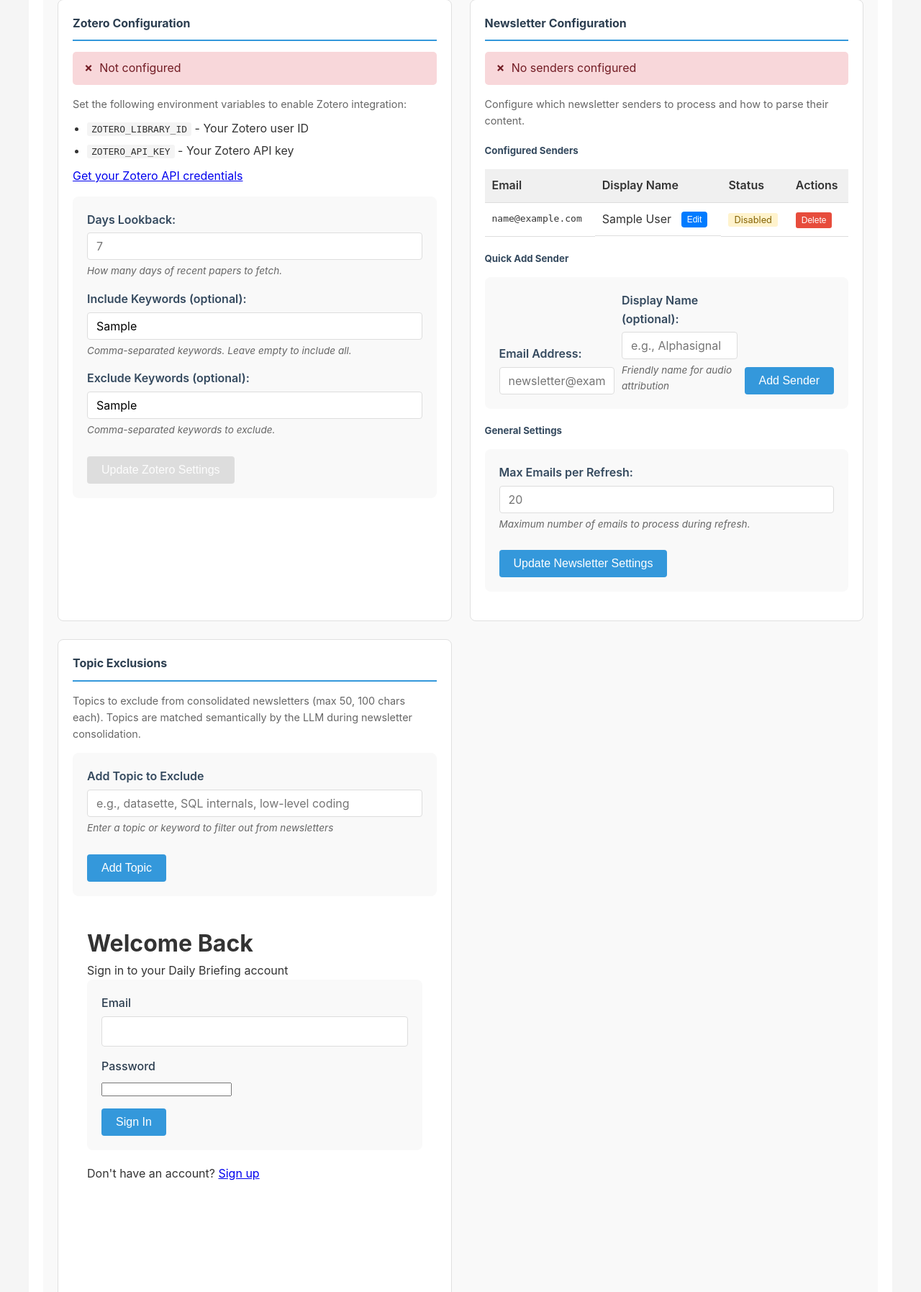
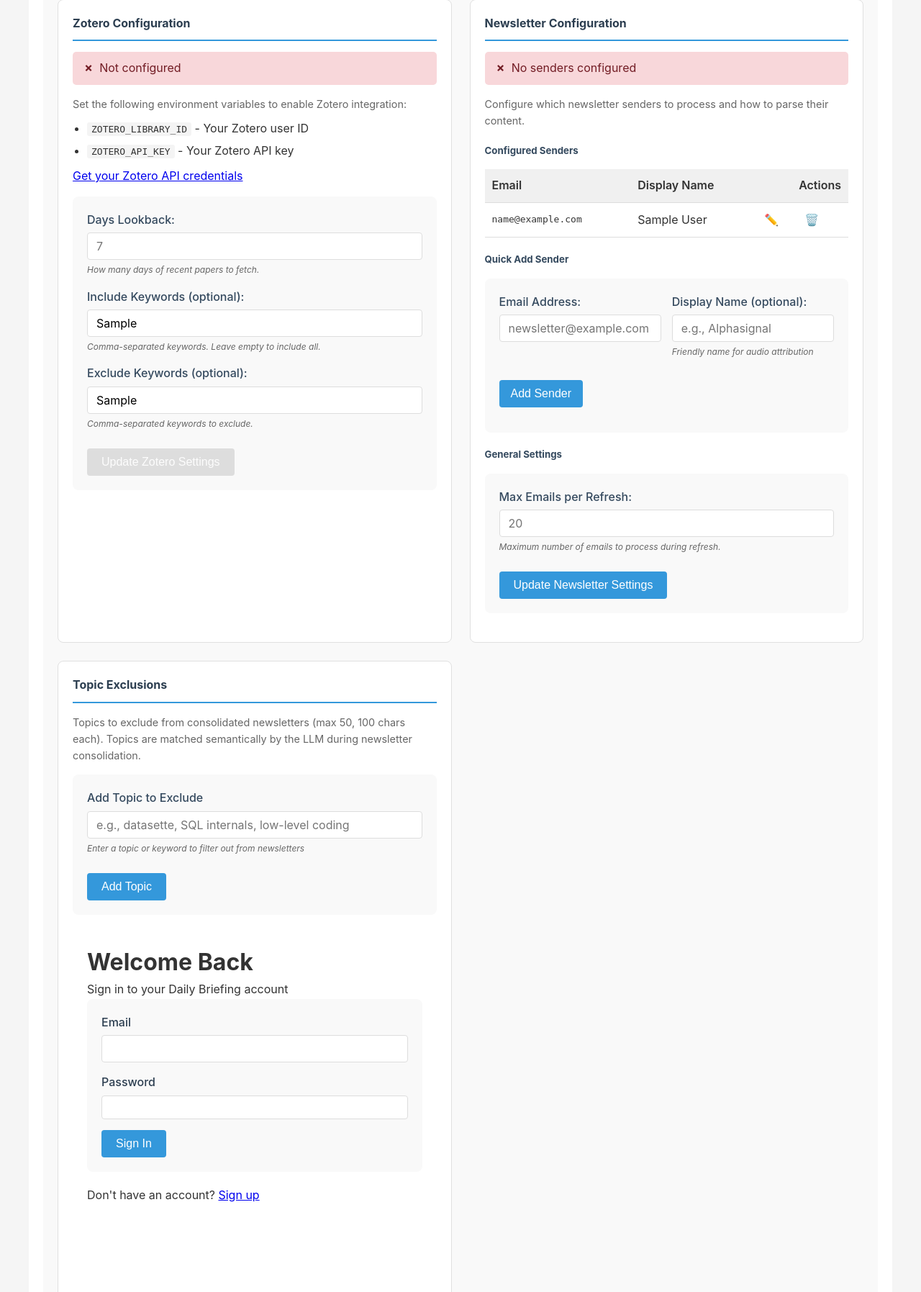
Before and after one commit to wgilpin/daily_briefing, a Flask app: template src/web/templates/settings.html in a window 1280 px wide. Shown: the part 314-2109 px from the top of the page at 72% size. Run offline with Flask 3, Linux system fonts and the light colour scheme; the template is opened without the code that fills it: most values are stand-ins (such as "Sample title", 1, 10 or a date in 2020); parts of the project's set-up code (start-up, migrations or seed data) failed here and were passed over; some libraries are stand-ins or nearby versions.

Commit message:
feat: enhance newsletter configuration UI

```diff
--- a/src/web/templates/partials/newsletter_config.html
+++ b/src/web/templates/partials/newsletter_config.html
@@ -24,7 +24,6 @@
                 <tr>
                     <th>Email</th>
                     <th>Display Name</th>
-                    <th>Status</th>
                     <th>Actions</th>
                 </tr>
             </thead>
@@ -34,23 +33,20 @@
                     <td class="sender-email">{{ email }}</td>
                     <td class="sender-display-name">
                         <span class="display-name-value">{{ config.get('display_name', '—') }}</span>
-                        <button class="btn-small edit-display-name-btn"
-                                onclick="editDisplayName('{{ email }}', '{{ config.get('display_name', '') }}')">
-                            Edit
+                        <button class="btn-icon edit-display-name-btn"
+                                onclick="editDisplayName('{{ email }}', '{{ config.get('display_name', '') }}')"
+                                title="Edit display name">
+                            ✏️
                         </button>
                     </td>
-                    <td>
-                        <span class="sender-status {% if config.get('enabled', True) %}enabled{% else %}disabled{% endif %}">
-                            {% if config.get('enabled', True) %}Enabled{% else %}Disabled{% endif %}
-                        </span>
-                    </td>
-                    <td>
-                        <button class="btn-small btn-danger"
+                    <td class="sender-actions">
+                        <button class="btn-icon btn-danger"
                                 hx-delete="{{ url_for('main.api_settings_delete_sender', email=email) }}"
                                 hx-confirm="Remove {{ email }} from senders?"
                                 hx-target="#newsletter-status"
-                                hx-swap="innerHTML">
-                            Delete
+                                hx-swap="innerHTML"
+                                title="Delete sender">
+                            🗑️
                         </button>
                     </td>
                 </tr>
@@ -67,7 +63,8 @@
         <form hx-post="{{ url_for('main.api_settings_newsletter_sender') }}"
               hx-target="#newsletter-status"
               hx-swap="innerHTML"
-              class="config-form inline-form">
+              class="config-form">
+            <div class="form-row">
                 <div class="form-group">
                     <label for="sender_email">Email Address:</label>
                     <input type="email"
@@ -84,7 +81,10 @@
                            placeholder="e.g., Alphasignal">
                     <small class="form-hint">Friendly name for audio attribution</small>
                 </div>
+                <div class="form-group form-button">
                     <button type="submit" class="btn">Add Sender</button>
+                </div>
+            </div>
         </form>
     </div>
 
@@ -174,10 +174,60 @@
 </script>
 
 <style>
+.form-row {
+    display: flex;
+    gap: 15px;
+    align-items: flex-start;
+    flex-wrap: wrap;
+}
+
+.form-row .form-group {
+    flex: 1;
+    min-width: 200px;
+}
+
+.form-row .form-button {
+    flex: 0 0 auto;
+    min-width: 120px;
+    display: flex;
+    align-items: flex-end;
+}
+
+.form-row .form-button .btn {
+    margin-top: 0;
+    height: 38px;
+    white-space: nowrap;
+    padding: 8px 16px;
+}
+
+.form-group label {
+    display: block;
+    margin-bottom: 5px;
+    font-weight: 500;
+}
+
+.form-group input {
+    width: 100%;
+    padding: 8px;
+    border: 1px solid #ddd;
+    border-radius: 4px;
+}
+
+.form-hint {
+    display: block;
+    font-size: 12px;
+    color: #666;
+    margin-top: 4px;
+}
+
+.sender-list-table {
+    margin: 15px 0;
+}
+
 .senders-table {
     width: 100%;
     border-collapse: collapse;
-    margin: 15px 0;
+    table-layout: auto;
 }
 
 .senders-table th,
@@ -190,33 +240,45 @@
 .senders-table th {
     background-color: #f0f0f0;
     font-weight: 600;
+    white-space: nowrap;
+}
+
+.sender-email {
+    font-size: 13px;
+    word-break: break-word;
 }
 
 .sender-display-name {
     display: flex;
     align-items: center;
-    gap: 10px;
+    gap: 8px;
 }
 
 .display-name-value {
-    min-width: 100px;
+    flex: 1;
 }
 
-.btn-small {
-    padding: 4px 8px;
-    font-size: 12px;
-    cursor: pointer;
+.sender-actions {
+    text-align: center;
+    width: 60px;
 }
 
-.edit-display-name-btn {
-    background-color: #007bff;
-    color: white;
+.btn-icon {
+    padding: 4px 8px;
+    font-size: 16px;
+    cursor: pointer;
     border: none;
+    background: transparent;
     border-radius: 4px;
+    transition: background-color 0.2s;
 }
 
 .edit-display-name-btn:hover {
-    background-color: #0056b3;
+    background-color: #e7f3ff;
+}
+
+.btn-danger:hover {
+    background-color: #ffebee;
 }
 
 .modal {
```
Lines whose indentation alone changed are shown as unchanged.
